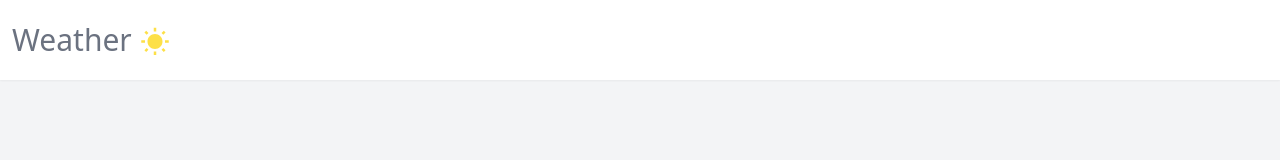
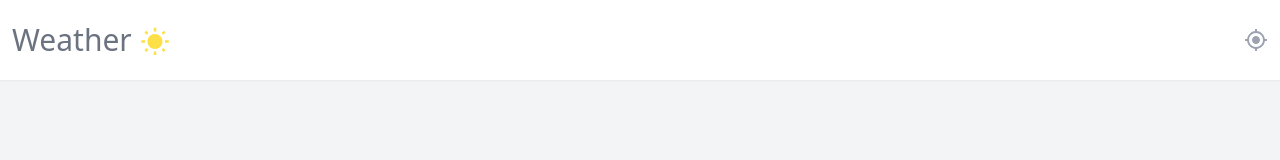
Before and after one commit to SilviaAsmat/beginner-weather-app, a Next.js app: page / in a window 1280 px wide. Shown: the top 160 px of the page. Built offline with nearby package versions, Linux system fonts and the light colour scheme.

Commit message:
Added location icon

```diff
--- a/components/Navbar.tsx
+++ b/components/Navbar.tsx
@@ -2,6 +2,7 @@
 
 import React from 'react'
 import { MdWbSunny } from "react-icons/md";
+import { MdMyLocation } from "react-icons/md";
 
 type Props = {}
 
@@ -13,6 +14,10 @@ export default function Navbar({}: Props) {
                 <h2 className="text-gray-500 text-3xl">Weather</h2>
                 <MdWbSunny className='text-3xl mt-1 text-yellow-300'/>
             </p>
+            {/* */}
+            <section className="flex gap-2 items-center">
+            <MdMyLocation className="text-2xl text-gray-400 hover:opacity-80 cursor-pointer"/>
+            </section>
         </div>
     </nav>
   );
```
